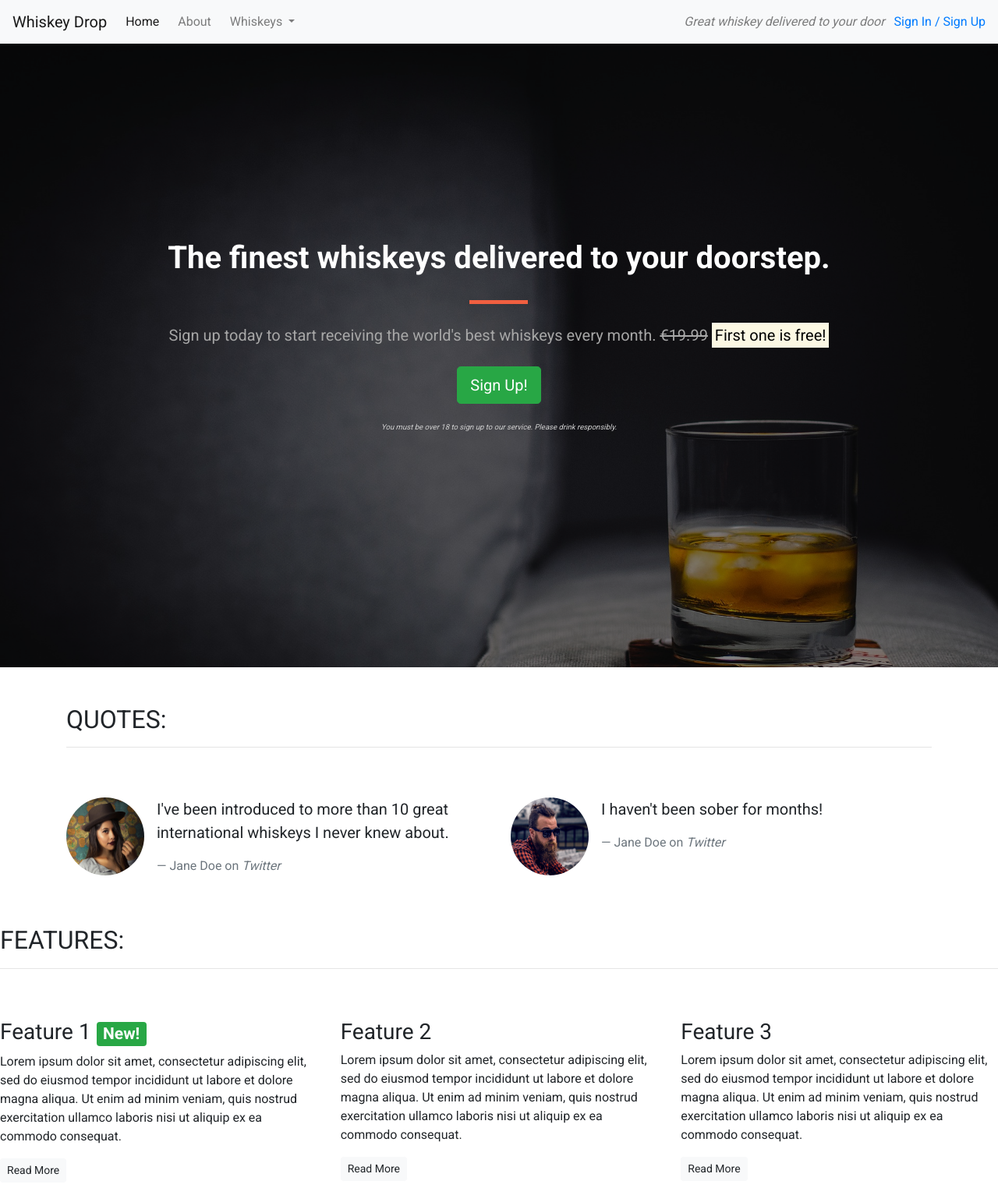
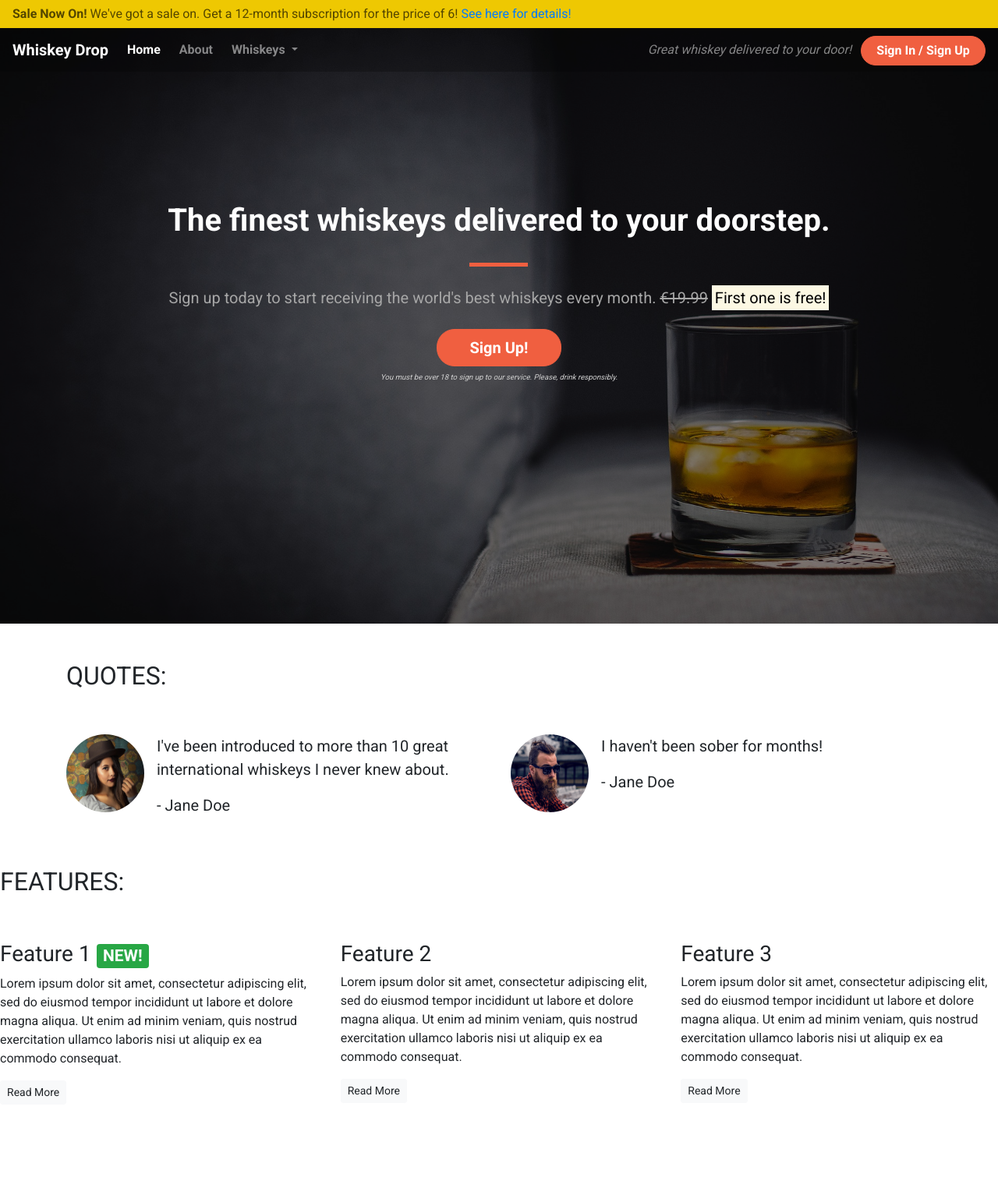
Before and after one commit to Aofficial0/Whiskey-drop-bootstrap, a plain HTML site: page index.html in a window 1280 px wide. Shown: the whole page at 78% size. After the commit the page ends 1433 px from the top, so only its background shows below. Drawn offline with nearby package versions, Linux system fonts and the light colour scheme.

Commit message:
added style to nav bar and alert

```diff
--- a/css/style.css
+++ b/css/style.css
@@ -2,14 +2,26 @@ body {
     font-family: 'Roboto', sans-serif;
 }
 
-/* Containers */
+.alert-container .col-12 {
+    padding-left: 0;
+    padding-right: 0;
+}
 
-.alert-container {}
+.site-wide-alert {
+    color: #544600;
+    background-color: #eec802;
+    border-color: #eec802;
+    padding: 5px 15px;
+    margin-bottom: 0;
+    border: 1px solid transparent;
+    border-radius: 0;
+}
+
 
 .callout-container {
     height: 100vh;
 
-    background: url('../images/whiskey-background.jpg') no-repeat center center fixed;
+    background: url('../images/whiskey-background.jpg') no-repeat bottom right fixed;
     -webkit-background-size: cover;
     -moz-background-size: cover;
     -o-background-size: cover;
@@ -31,26 +43,36 @@ body {
     background-color: rgba(0, 0, 0, 0.5);
 }
 
-.quotes-container {}
+/* Navbar */
 
-.features-container {}
-
-/* Block dividers */
-
-.block-divider {
-    width: 75px;
-    height: 5px;
-    border: 0;
-    background-color: #444;
+.navalert-container {
+    position: absolute;
+    top: 0;
+    left: 0;
+    z-index: 1;
+    padding-left: 0;
+    padding-right: 0;
 }
 
-.block-divider--orange {
-    background-color: #f05f40;
+.navbar {
+    margin-bottom: 0;
+    width: 100%;
+    background-color: rgba(0, 0, 0, .25);
+    border: 0;
 }
 
-.block-divider--short {
-    width: 35px;
+.navbar .navbar-toggler {
+    border: 0;
 }
+
+.navbar .navbar-brand {
+    font-weight: bold;
+}
+
+.navbar .navbar-nav a {
+    font-weight: bold;
+}
+
 
 /* Jumbotron */
 
@@ -76,6 +98,23 @@ body {
     color: #d0d0d0;
 }
 
+/* Block dividers */
+
+.block-divider {
+    width: 75px;
+    height: 5px;
+    border: 0;
+    background-color: #444;
+}
+
+.block-divider--orange {
+    background-color: #f05f40;
+}
+
+.block-divider--short {
+    width: 35px;
+}
+
 /* Buttons */
 
 .btn--cta {
--- a/index.html
+++ b/index.html
@@ -9,11 +9,18 @@
     <link rel="stylesheet" href="css/style.css">
 
 </head>
-<body>
-    <!--Nav-->
-    <nav class="navbar navbar-light navbar-expand-sm bg-light">
-        <a href="/" class="navbar-brand">
-                    Whiskey Drop</a>
+<div class="container-fluid navalert-container">
+    <div class="container-fluid alert-container">
+        <div class="row d-none d-sm-block">
+            <div class="col-12">
+                <div class="site-wide-alert alert alert-warning">
+                    <strong>Sale Now On!</strong> We've got a sale on. Get a 12-month subscription for the price of 6! <a href="">See here for details!</a>
+                </div>
+            </div>
+        </div>
+    </div>
+    <nav class="navbar navbar-dark navbar-expand-sm">
+        <a href="/" class="navbar-brand">Whiskey Drop</a>
 
         <button class="navbar-toggler ml-auto" type="button" data-toggle="collapse" data-target="#navbarNavDropdown" aria-controls="navbarNavDropdown" aria-expanded="false" aria-label="Toggle navigation">
     <span class="navbar-toggler-icon"></span></button>
@@ -21,7 +28,7 @@
         <div class="collapse navbar-collapse" id="navbarNavDropdown">
             <ul class="navbar-nav mr-auto">
                 <li class="active nav-item mr-2"><a class="nav-link" href="/">Home</a></li>
-                <li class="nav-item mr-2"><a class="nav-link" href="">About</a></li>
+                <li class="nav-item mr-2"><a class="nav-link" href="/about">About</a></li>
                 <li class="nav-item dropdown">
                     <a class="nav-link dropdown-toggle" href="#" id="navbarDropdownMenuLink" role="button" data-toggle="dropdown" aria-haspopup="true" aria-expanded="false">
       Whiskeys
@@ -34,24 +41,15 @@
                     </div>
                 </li>
 
-                <li class="nav-item mr-2 d-block d-sm-none"><a class="nav-link" href="">Sign In / Sign Up</a></li>
+                <li class="nav-item mr-2 d-block d-sm-none"><a class="nav-link" href="/login">Sign In / Sign Up</a></li>
             </ul>
         </div>
         <div class="d-none d-md-block">
-            <p class="navbar-text my-auto mr-2"><i>Great whiskey delivered to your door</i></p>
-            <a href="/login">Sign In / Sign Up</a>
+            <p class="navbar-text my-auto mr-2"><i>Great whiskey delivered to your door!</i></p>
+            <a href="/login" class="btn btn--cta btn--red">Sign In / Sign Up</a>
         </div>
-        <!--</div>-->
     </nav>
-    <!--<div class="container alert-container">-->
-    <!--    <div class="row d-none d-sm-block">-->
-    <!--        <div class="col-12">-->
-    <!--            <div class="alert alert-warning">-->
-    <!--                <strong>Sale Now On!</strong> We've got a sale on. Get a 12 month subscription for the price of 6! <a href="">See here for more details</a>-->
-    <!--            </div>-->
-    <!--        </div>-->
-    <!--    </div>-->
-    <!--</div>-->
+</div>
 <div class="container-fluid callout-container">
     <!-- Callout -->
     <div class="opaque-overlay">&nbsp;</div>
@@ -64,13 +62,13 @@
                     <s class="d-none d-sm-inline">€19.99</s>
                     <span class="d-inline d-sm-none"><br></span>
                     <strong><mark>First one is free!</mark></strong></p>
-                    <p><button class="btn btn-lg btn-success" data-toggle="modal" data-target="#signUpModal">Sign Up!</button></p>
-                    <p class="text-muted"><small>You must be over 18 to sign up to our service. Please drink responsibly.</small></p>
+                <button class="btn btn-lg btn--cta btn--red" data-toggle="modal" data-target="#signUpModal">Sign Up!</button>
+                <p class="text-muted"><small>You must be over 18 to sign up to our service. Please, drink responsibly.</small></p>
             </section>
         </div>
     </div>
+    <!-- /.callout -->
 </div>
-    <!-- /.callout -->
 
 <!-- Quotes -->
 <div class="container quotes-container">
@@ -78,7 +76,6 @@
         <div class="row">
             <div class="col-12 my-5">
                 <h2 class="text-uppercase">Quotes:</h2>
-                    <hr />
             </div>
         </div>
         <div class="row">
@@ -90,7 +87,7 @@
                     <div class="media-body">
                         <blockquote class="blockquote">
                             <p>I've been introduced to more than 10 great international whiskeys I never knew about.</p>
-                                <footer class="blockquote-footer">Jane Doe on <cite title="Twitter">Twitter</cite></footer>
+                            <p>- Jane Doe</p>
                         </blockquote>
                     </div>
                 </div>
@@ -103,15 +100,15 @@
                     <div class="media-body">
                         <blockquote class="blockquote">
                             <p>I haven't been sober for months!</p>
-                                <footer class="blockquote-footer">Jane Doe on <cite title="Twitter">Twitter</cite></footer>
+                            <p>- Jane Doe</p>
                         </blockquote>
                     </div>
                 </div>
             </div>
         </div>
     </section>
+    <!-- /.quotes -->
 </div>
-    <!-- /.quotes -->
 
 <!-- Features -->
 <div class="features-container">
@@ -119,13 +116,12 @@
         <div class="row">
             <div class="col-12 my-5">
                 <h2 class="text-uppercase">Features:</h2>
-                    <hr />
             </div>
         </div>
         <div class="row">
             <div class="col-12 col-md-6 col-lg-4">
                 <div class="feature">
-                        <h3><i class="fas fa-gift d-none d-sm-inline"></i> Feature 1 <span class="badge badge-success">New!</span></h3>
+                    <h3><i class="fas fa-gift d-none d-sm-inline"></i> Feature 1 <span class="badge badge-success">NEW!</span></h3>
                     <p>Lorem ipsum dolor sit amet, consectetur adipiscing elit, sed do eiusmod tempor incididunt ut labore et dolore magna aliqua. Ut enim ad minim veniam, quis nostrud exercitation ullamco laboris nisi ut aliquip ex ea commodo consequat.</p>
                     <p><a class="btn btn-sm btn-light" href="">Read More</a></p>
                 </div>
@@ -146,8 +142,8 @@
             </div>
         </div>
     </section>
+    <!-- /.features -->
 </div>
-    <!-- /.features -->
 
 <div class="modal" tabindex="-1" role="dialog" id="signUpModal">
     <div class="modal-dialog" role="document">
@@ -185,4 +181,5 @@
 <script src="https://stackpath.bootstrapcdn.com/bootstrap/4.1.3/js/bootstrap.min.js" integrity="sha384-ChfqqxuZUCnJSK3+MXmPNIyE6ZbWh2IMqE241rYiqJxyMiZ6OW/JmZQ5stwEULTy" crossorigin="anonymous"></script>
 </body>
 
+
 </html>
```
Lines whose indentation alone changed are shown as unchanged.
